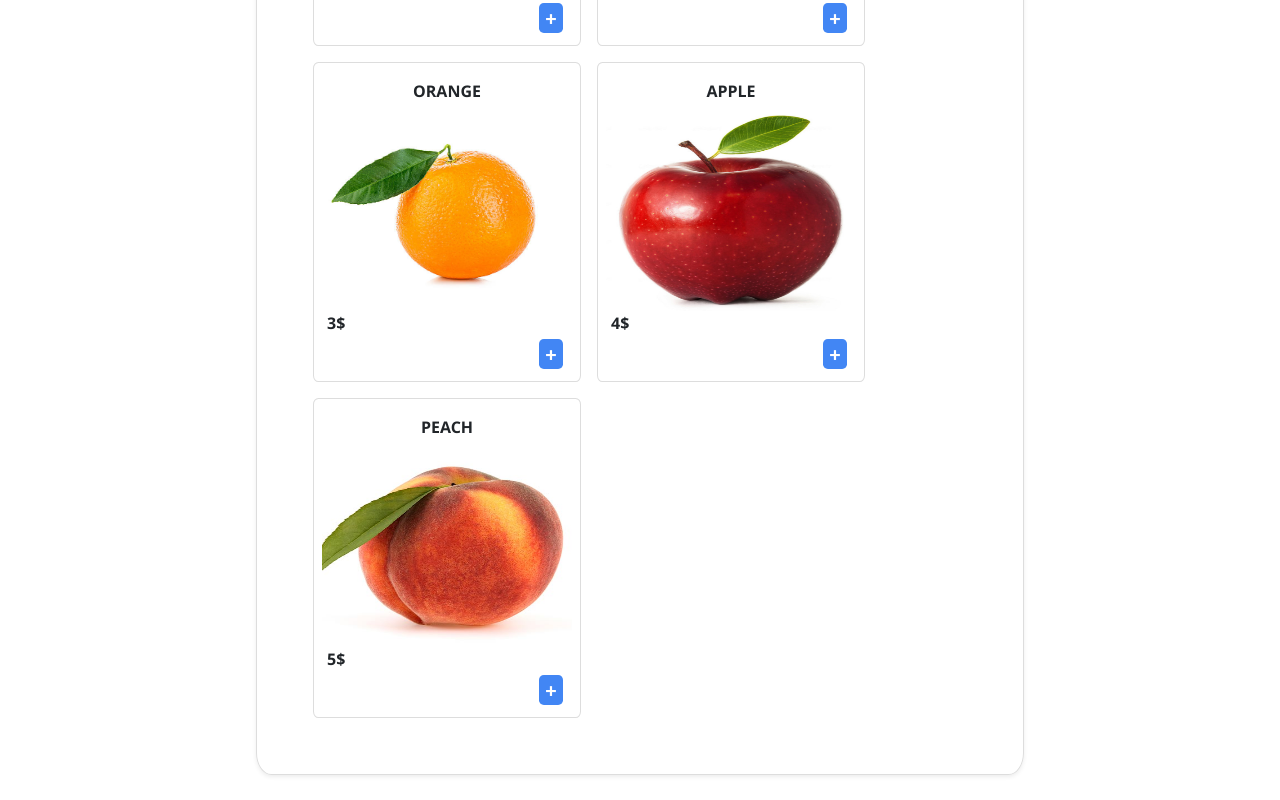
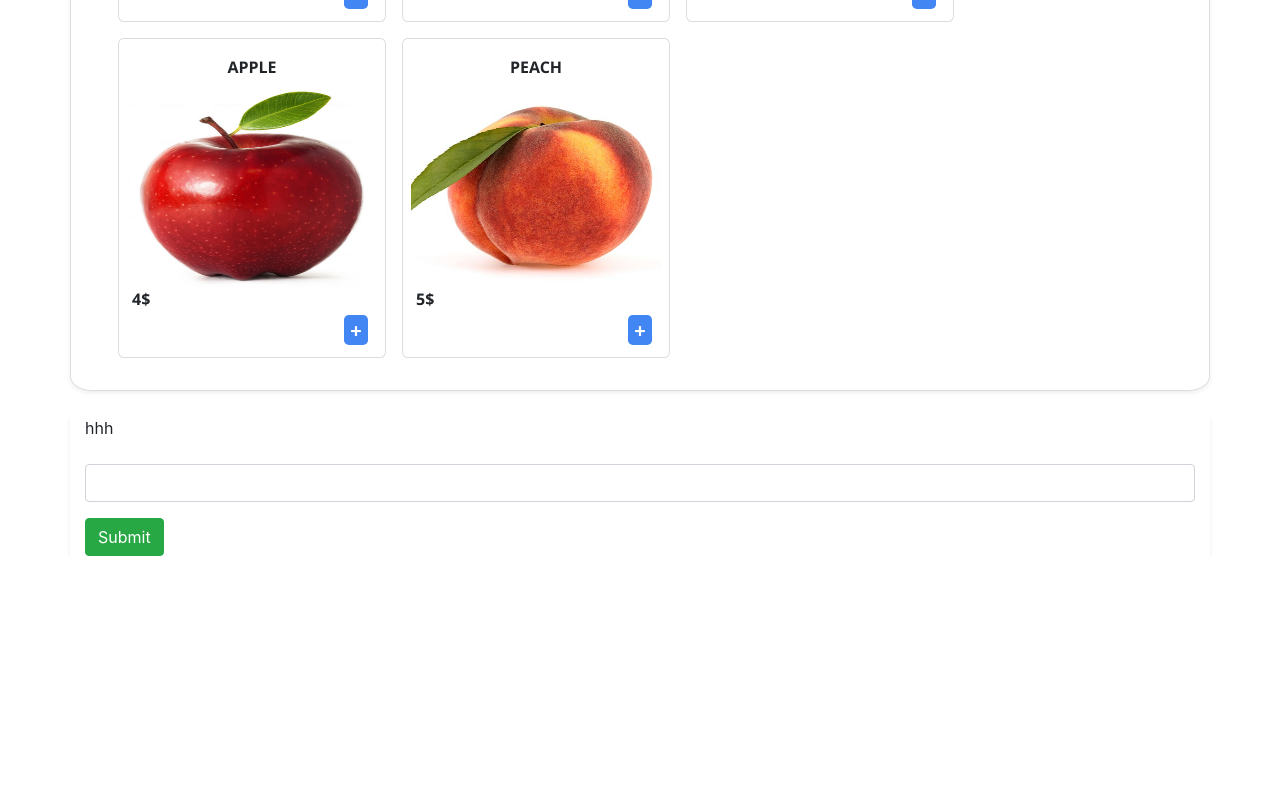
Before and after one commit to qwenzo/cart-angular, an Angular app: page / in a window 1280 px wide. Shown: the part 411-1211 px from the top of the page. After the commit the page ends 967 px from the top, so only its background shows below. Built offline with nearby package versions, Linux system fonts and the light colour scheme.

Commit message:
creating an interface to hold form data

```diff
--- a/src/app/app.component.html
+++ b/src/app/app.component.html
@@ -5,3 +5,4 @@
 <link rel="stylesheet" href="https://cdnjs.cloudflare.com/ajax/libs/font-awesome/4.7.0/css/font-awesome.min.css">
       <app-header></app-header>
       <app-cart></app-cart>
+      <app-cart-form></app-cart-form>
--- a/src/app/app.module.ts
+++ b/src/app/app.module.ts
@@ -7,6 +7,7 @@ import { CartItemComponent } from './components/cart-item/cart-item.component';
 import { CartListComponent } from './components/cart-list/cart-list.component';
 import { HeaderComponent } from './components/header/header.component';
 import { CartFormComponent } from './components/cart-form/cart-form.component';
+import { FormsModule }   from '@angular/forms';
 
 @NgModule({
   declarations: [
@@ -18,7 +19,8 @@ import { CartFormComponent } from './components/cart-form/cart-form.component';
     CartFormComponent
   ],
   imports: [
-    BrowserModule
+    BrowserModule,
+    FormsModule
   ],
   providers: [HeaderService],
   bootstrap: [AppComponent]
--- a/src/app/components/cart-form/cart-form.component.html
+++ b/src/app/components/cart-form/cart-form.component.html
@@ -1,3 +1,10 @@
-<p>
-  cart-form works!
-</p>
+<div class="shadow-sm container">
+  hhh
+  <form>
+    <div class="form-group">
+      <label for="streetName"> </label>
+      <input class="form-control" type="text" id="streetName" required>
+    </div>
+    <button type="submit" class="btn btn-success">Submit</button>
+  </form>
+  </div>
--- a/src/app/components/cart-list/cart-list.component.html
+++ b/src/app/components/cart-list/cart-list.component.html
@@ -1,5 +1,5 @@
 
-  <div class="d-flex flex-row flex-wrap p-5"  >
+  <div class="d-flex flex-row flex-wrap p-4"  >
     <div *ngFor="let item of items" >
       <app-cart-item [item]="item"> </app-cart-item>
       <div>
--- a/src/app/components/cart/cart.component.css
+++ b/src/app/components/cart/cart.component.css
@@ -1,8 +1,10 @@
 .cartContainer{
-  margin-top: 2%;
-  margin-bottom: 2%;
+    margin-top: 2%;
+    margin-bottom: 2%;
+  /*
+
   margin-left: 20%;
-  margin-right: 20%;
+  margin-right: 20%; */
   border-radius: 2%;
   white-space: nowrap;
   overflow-y:hidden;
--- a/src/app/components/cart/cart.component.html
+++ b/src/app/components/cart/cart.component.html
@@ -1,4 +1,4 @@
-<div class="shadow-sm cartContainer">
+<div class="shadow-sm container cartContainer">
 <app-cart-list>
 </app-cart-list>
 </div>
```
Also changed, not shown: src/app/interfaces/cartform.ts (added, +8 -0 lines).
